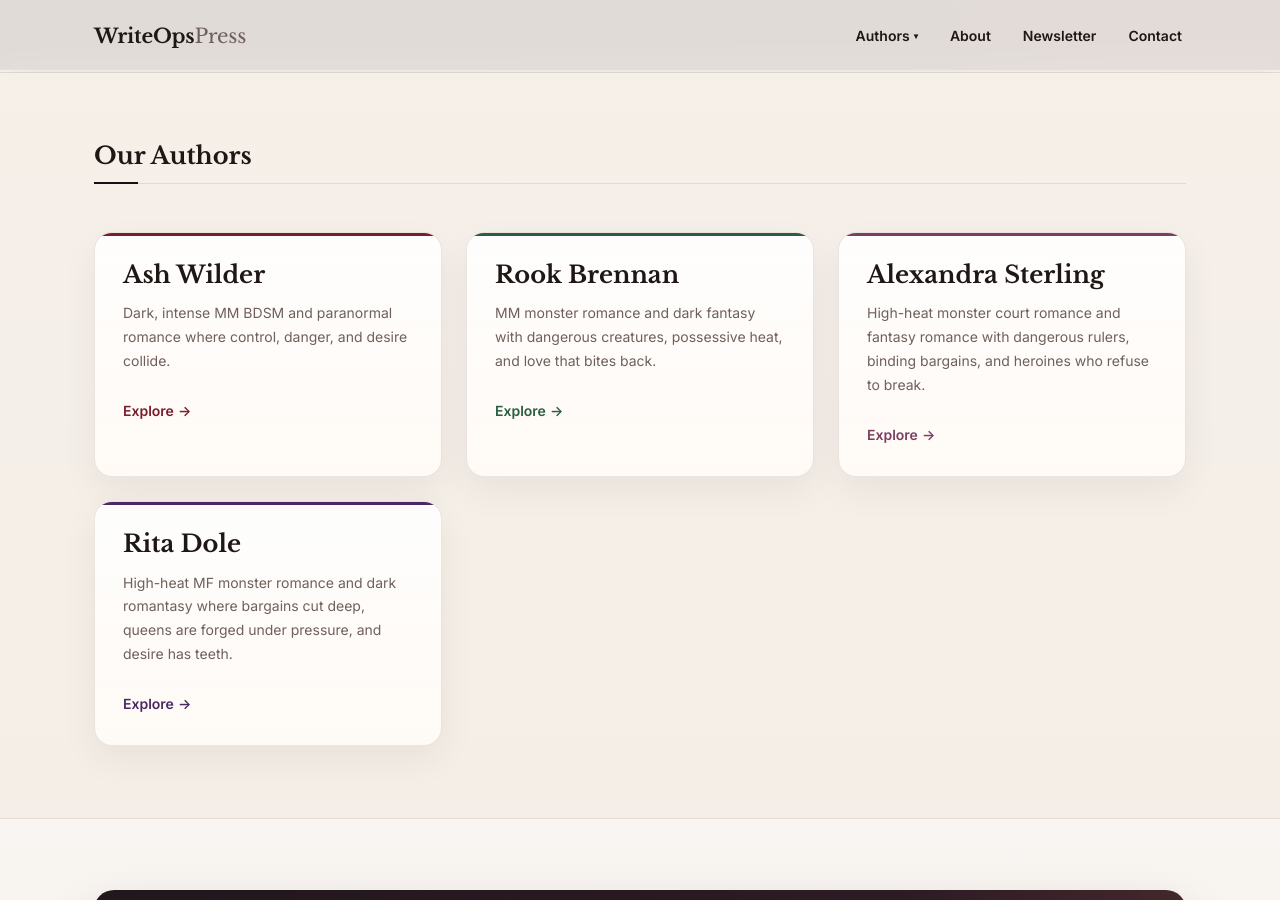
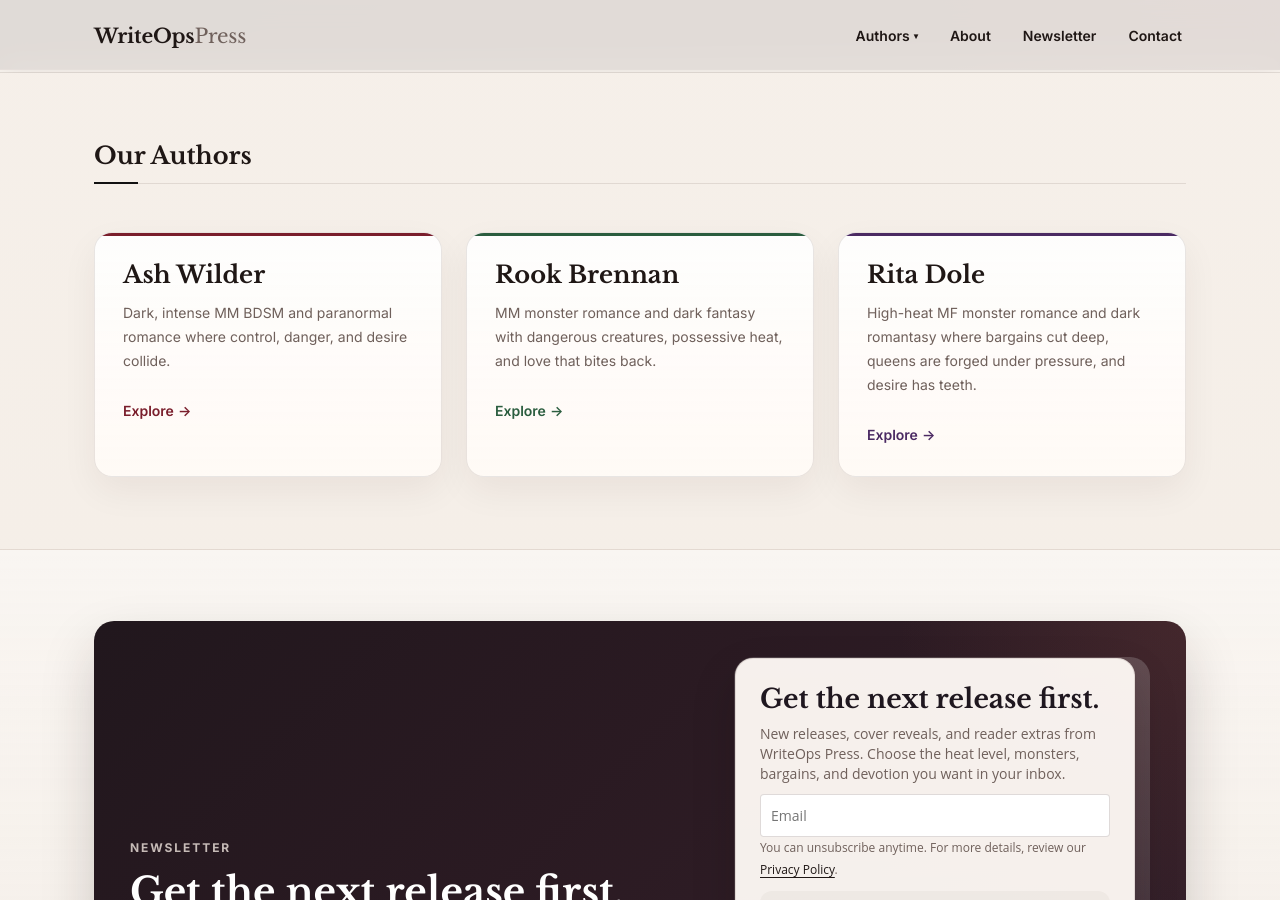
Before and after one commit to Tasutherland/WriteOpsPress, a Jekyll site: the page built from index.md, in a window 1280 px wide and 900 px high, scrolled down 597 px. Built offline with Jekyll 4.4.1, drawn with Linux system fonts in a browser that asks for light colours; some web fonts are replaced.

```diff
--- a/_config.yml
+++ b/_config.yml
@@ -49,12 +49,6 @@ pen_names:
     data_key: rook
     promise: "MM monster romance and dark fantasy with dangerous creatures, possessive heat, and love that bites back."
     content_notes: true
-  - id: alexandra-sterling
-    name: Alexandra Sterling
-    accent: "#7B3F61"
-    data_key: alexandra
-    promise: "High-heat monster court romance and fantasy romance with dangerous rulers, binding bargains, and heroines who refuse to break."
-    content_notes: true
   - id: rita-dole
     name: Rita Dole
     accent: "#4B2A63"
```
Also changed, not shown: pen-names/alexandra-sterling.md (deleted, +0 -50 lines), 2 other files.
